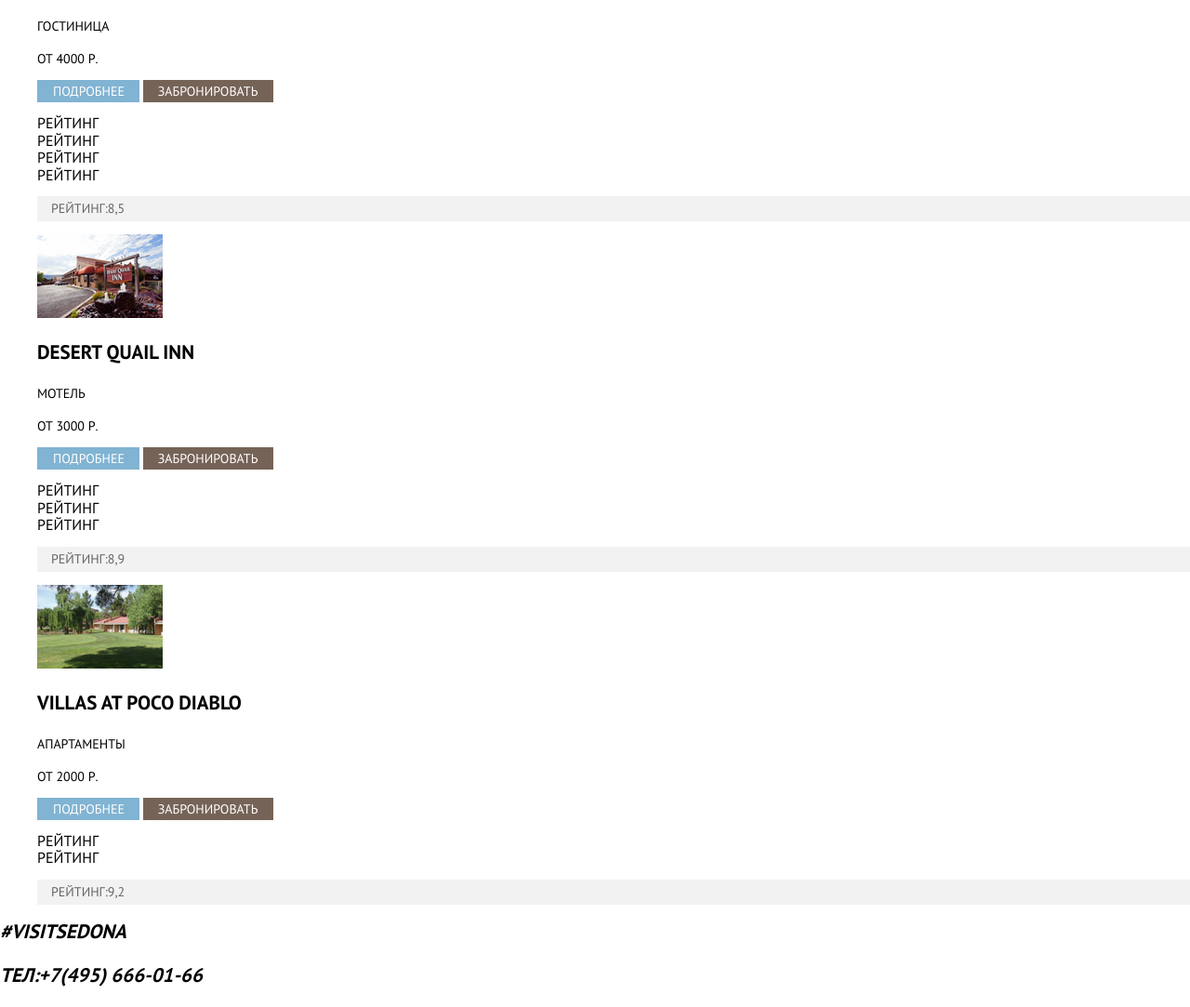
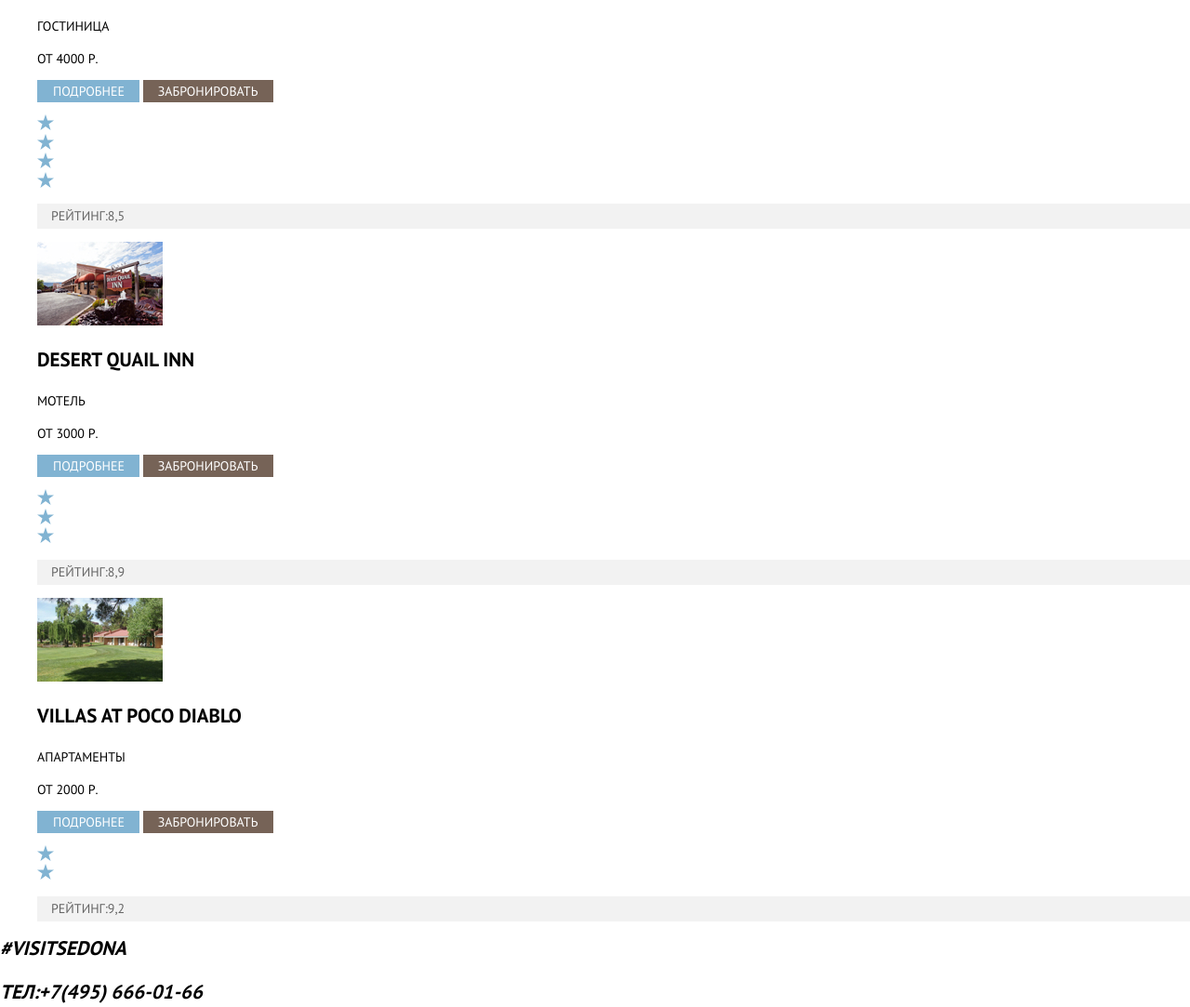
Before and after one commit to ecoR1deR/1547379-sedona-30, a plain HTML site: page catalog.html in a window 1280 px wide. Shown: the part 587-1670 px from the top of the page at 93% size. Drawn offline with Linux system fonts and the light colour scheme.

Commit message:
Удалил слово (рейтинг), подключил картинку (звездочка)

```diff
--- a/catalog.html
+++ b/catalog.html
@@ -87,10 +87,10 @@
           <a class="button-2" href="#">Забронировать</a>
         </p>
       </li>
-      <li>рейтинг</li>
-      <li>рейтинг</li>
-      <li>рейтинг</li>
-      <li>рейтинг</li>
+      <li><img src="img/catalog/star.svg"></li>
+      <li><img src="img/catalog/star.svg"></li>
+      <li><img src="img/catalog/star.svg"></li>
+      <li><img src="img/catalog/star.svg"></li>
       <p class="text text-frame">рейтинг:8,5</p>
       <li>
         <a href="#"><img src="img/catalog/Layer 89 copy.jpg" width="135" height="90" alt="Мотель Desert Quail Inn"></a>
@@ -104,9 +104,9 @@
           <a class="button-2" href="#">Забронировать</a>
         </p>
       </li>
-      <li>рейтинг</li>
-      <li>рейтинг</li>
-      <li>рейтинг</li>
+      <li><img src="img/catalog/star.svg"></li>
+      <li><img src="img/catalog/star.svg"></li>
+      <li><img src="img/catalog/star.svg"></li>
       <p class="text text-frame">рейтинг:8,9</p>
       <li>
         <a href="#"><img src="img/catalog/Rectangle.jpg" width="135" height="90"
@@ -121,8 +121,8 @@
           <a class="button-2" href="#">Забронировать</a>
         </p>
       </li>
-      <li>рейтинг</li>
-      <li>рейтинг</li>
+      <li><img src="img/catalog/star.svg"></li>
+      <li><img src="img/catalog/star.svg"></li>
       <p class="text text-frame">рейтинг:9,2</p>
     </ul>
   </section>
```
